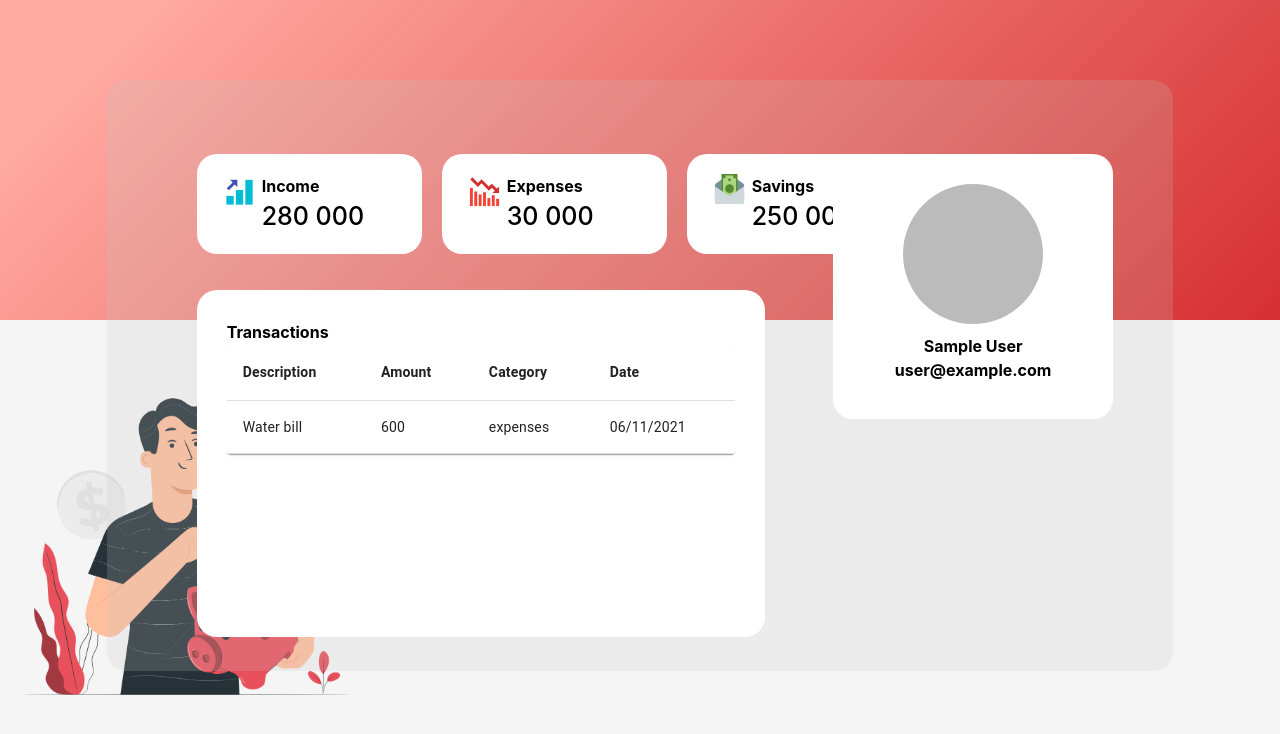
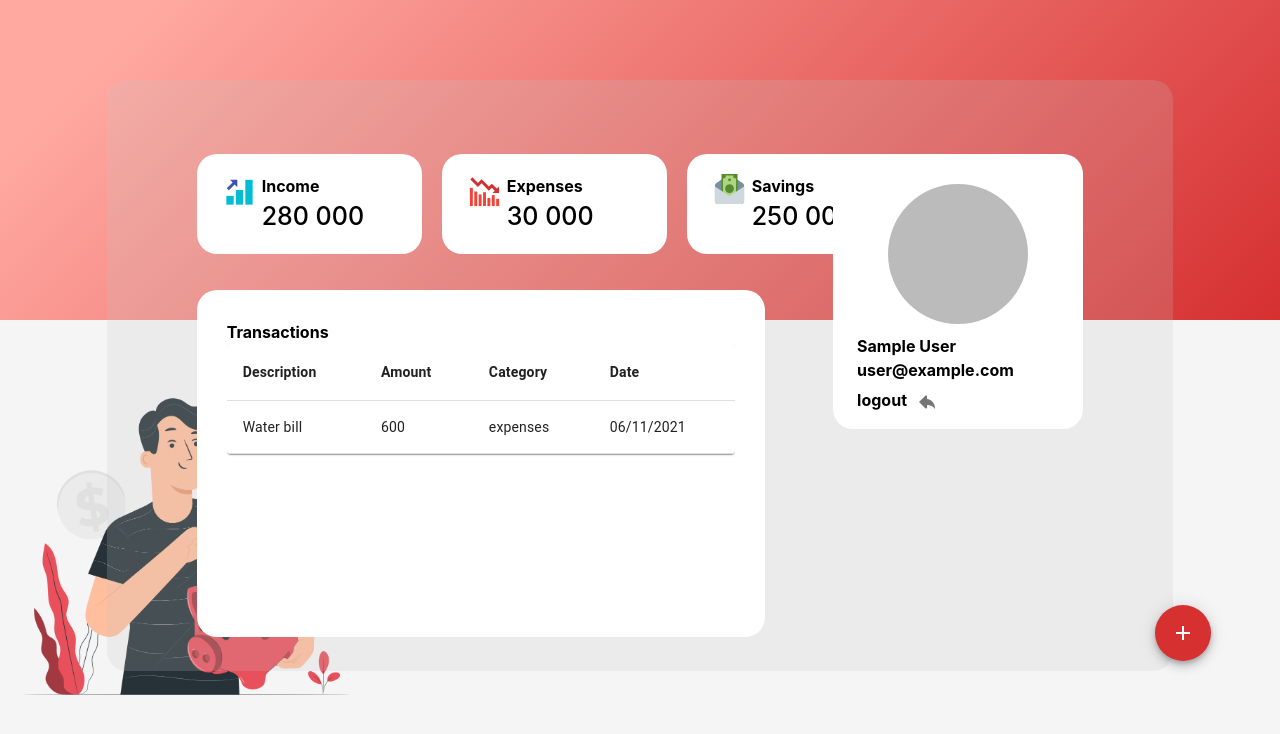
Before and after one commit to Sithija97/Angular-Applications, a React (Create React App) app: page /home in a window 1280 px wide. Shown: the top 734 px of the page. Built offline with nearby package versions, Linux system fonts and the light colour scheme; no server answers; sample sign-in values are in the browser's storage.

Commit message:
optimzed code & implemented the modal with add button

```diff
--- a/src/components/dataTable.jsx
+++ b/src/components/dataTable.jsx
@@ -1,8 +1,8 @@
+// eslint-disable-next-line
 import * as React from "react";
-import { styled } from "@mui/material/styles";
 import Table from "@mui/material/Table";
 import TableBody from "@mui/material/TableBody";
-import TableCell, { tableCellClasses } from "@mui/material/TableCell";
+import TableCell from "@mui/material/TableCell";
 import TableContainer from "@mui/material/TableContainer";
 import TableHead from "@mui/material/TableHead";
 import TableRow from "@mui/material/TableRow";
--- a/src/components/form.jsx
+++ b/src/components/form.jsx
@@ -4,11 +4,16 @@ import ListItem from "@mui/material/ListItem";
 import ListItemIcon from "@mui/material/ListItemIcon";
 import ListItemText from "@mui/material/ListItemText";
 import TextField from "@mui/material/TextField";
-import RemoveFromQueueIcon from "@mui/icons-material/RemoveFromQueue";
+import {
+  Dialog,
+  DialogTitle,
+  DialogContent,
+  DialogActions,
+} from "@mui/material";
 import { FcSurvey, FcHighPriority, FcApproval } from "react-icons/fc";
-import { Button, DialogActions, MenuItem, Select, Stack } from "@mui/material";
+import { MenuItem, Select } from "@mui/material";
 
-const Form = ({ closePopup }) => {
+const Form = (props) => {
   const initialState = {
     description: "",
     amount: "",
@@ -24,9 +29,12 @@ const Form = ({ closePopup }) => {
   const handleSubmit = (e) => {
     e.preventDefault();
     console.log(state);
+    props.postData(state);
   };
   return (
-    <div>
+    <Dialog open={props.open}>
+      <DialogTitle></DialogTitle>
+      <DialogContent>
         <form>
           <List component="nav" aria-label="main mailbox folders">
             <ListItem className="form_elements">
@@ -97,12 +105,17 @@ const Form = ({ closePopup }) => {
           </List>
           <DialogActions>
             <b>Cancel</b>
-          <FcHighPriority className="categoryIcon" onClick={closePopup} />
+            <FcHighPriority
+              className="categoryIcon"
+              onClick={props.handleClose}
+            />
             <b>Add</b>
             <FcApproval className="categoryIcon" onClick={handleSubmit} />
           </DialogActions>
         </form>
-    </div>
+      </DialogContent>
+      <DialogActions></DialogActions>
+    </Dialog>
   );
 };
 
--- a/src/components/homePage.jsx
+++ b/src/components/homePage.jsx
@@ -1,15 +1,55 @@
-import React from "react";
+import React, { useEffect, useState } from "react";
+import { useHistory } from "react-router-dom";
+import { auth } from "../firebase";
+import { useAuth } from "../context/authContext";
+
 import { Box } from "@mui/system";
 import DataTable from "./dataTable";
-import { ListItem } from "@mui/material";
-import { Button, Container, Grid, Typography } from "@mui/material";
-import { FcUpLeft, FcPlus, FcNook, FcDoughnutChart } from "react-icons/fc";
+import { Fab, ListItem } from "@mui/material";
+import AddIcon from "@mui/icons-material/Add";
+import { Container, Grid } from "@mui/material";
 
 import Form from "./form";
 import CategoryBoxes from "./categoryBoxes";
 import ProfileSection from "./profileSection";
 
 const HomePage = () => {
+  const history = useHistory();
+  const { user } = useAuth();
+  const [open, setOpen] = useState(false);
+
+  useEffect(() => {
+    if (!user) {
+      history.push("/");
+      return;
+    }
+    /* other func if user is there */
+    fetchData();
+  }, [user, history]);
+
+  const handleLoggedOut = async () => {
+    await auth.signOut();
+    history.push("/");
+  };
+
+  const handleOpen = () => {
+    setOpen(true);
+  };
+
+  const handleClose = () => {
+    setOpen(false);
+  };
+
+  const fetchData = () => {
+    // fetch data
+  };
+
+  const postData = (state) => {
+    // post data
+    console.log(state);
+    fetchData();
+  };
+
   return (
     <React.Fragment>
       <Box py={20} className="headerBox" color="white"></Box>
@@ -29,8 +69,22 @@ const HomePage = () => {
                   </Grid>
                   <Grid item xs={6} md={4}>
                     <ListItem>
-                      <ProfileSection />
+                      <ProfileSection handleLoggedOut={handleLoggedOut} />
                     </ListItem>
+                    <Box sx={{ "& > :not(style)": { m: 1 } }}>
+                      <Fab
+                        color="secondary"
+                        className="addButton"
+                        aria-label="add"
+                      >
+                        <AddIcon onClick={handleOpen} />
+                      </Fab>
+                    </Box>
+                    <Form
+                      open={open}
+                      handleClose={handleClose}
+                      postData={postData}
+                    />
                   </Grid>
                 </Grid>
               </Container>
--- a/src/components/login.jsx
+++ b/src/components/login.jsx
@@ -1,9 +1,8 @@
 import React from "react";
 import { auth, provider } from "../firebase";
 import { signInWithPopup } from "firebase/auth";
-import { Button, Grid, ListItem } from "@mui/material";
+import { Grid, ListItem } from "@mui/material";
 import { Box } from "@mui/system";
-import { FcPositiveDynamic, FcGoogle } from "react-icons/fc";
 
 const Login = () => {
   const handleLogIn = () => {
--- a/src/components/profileSection.jsx
+++ b/src/components/profileSection.jsx
@@ -1,17 +1,18 @@
 import React from "react";
 import { useAuth } from "../context/authContext";
-import { Avatar } from "@mui/material";
+import { Avatar, IconButton } from "@mui/material";
+import { TiArrowBack } from "react-icons/ti";
 import { Box } from "@mui/system";
 
-const ProfileSection = () => {
+const ProfileSection = (props) => {
   const { user } = useAuth();
   return (
-    <div>
+    <React.Fragment>
       <Box
         className="boxStyles"
         sx={{
           width: 280,
-          height: 265,
+          height: 275,
           bgcolor: "#fff",
         }}
       >
@@ -25,14 +26,20 @@ const ProfileSection = () => {
             src={user && user.photoURL}
             sx={{ width: 140, height: 140 }}
           />
-          <div className="profileName">
-            <b>{user && user.displayName}</b>
+          <Box ml={3} className="profileName">
+            {user && user.displayName}
             <br />
-            <b>{user && user.email}</b>
-          </div>
+            {user && user.email} <br />
+            <Box style={{ cursor: "pointer" }} onClick={props.handleLoggedOut}>
+              logout
+              <IconButton>
+                <TiArrowBack />
+              </IconButton>
+            </Box>
+          </Box>
         </div>
       </Box>
-    </div>
+    </React.Fragment>
   );
 };
 
--- a/src/firebase.js
+++ b/src/firebase.js
@@ -11,6 +11,7 @@ const firebaseConfig = {
   appId: "1:792223775882:web:8031b4d911067b99538173",
 };
 
+// eslint-disable-next-line
 const app = initializeApp(firebaseConfig);
 const auth = getAuth();
 const db = getFirestore();
--- a/src/index.css
+++ b/src/index.css
@@ -55,8 +55,9 @@ code {
 }
 
 .profileName {
-  text-align: center;
+  text-align: left;
   margin-top: 40px;
+  font-weight: bold;
 }
 
 .numberVaue {
@@ -131,3 +132,9 @@ code {
 .searchButton {
   margin-top: 7px !important;
 }
+
+.addButton {
+  right: -340px !important;
+  bottom: -150px !important;
+  background-color: #d63031 !important;
+}
```
Lines whose indentation alone changed are shown as unchanged.
